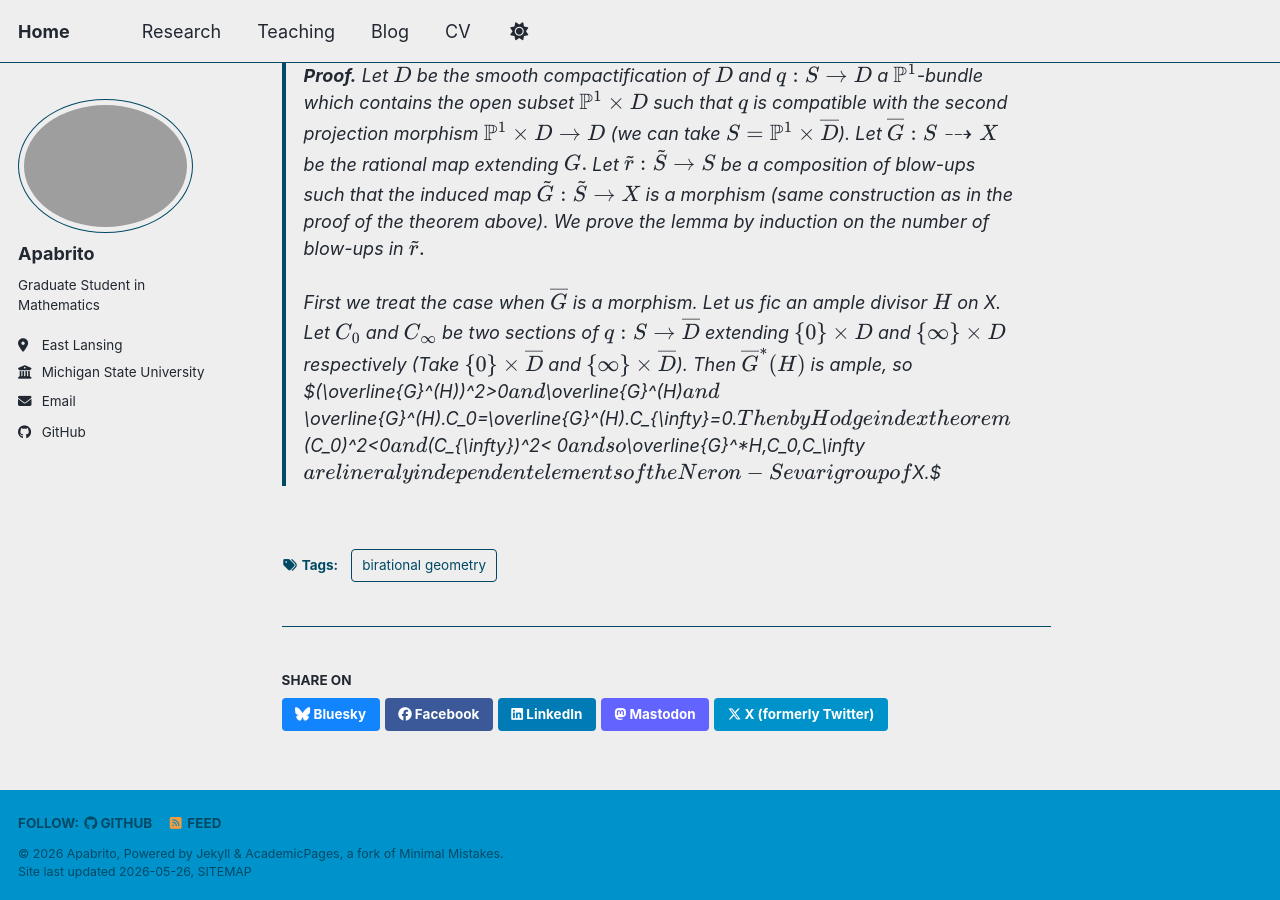
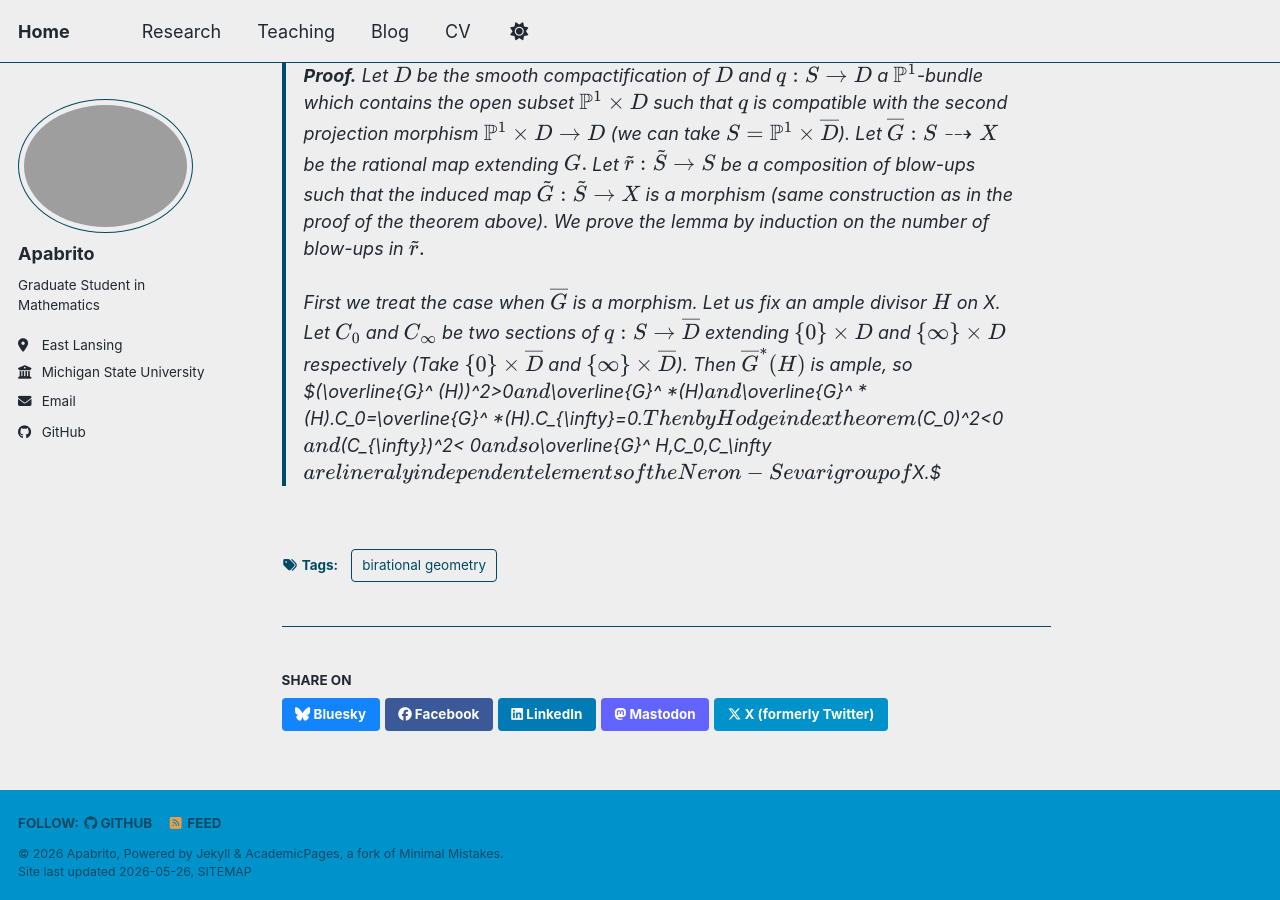
Before and after one commit to apabrito1/apabrito1.github.io, a Jekyll site: the page built from _posts/2012-08-14-blog-post-1.md, in a window 1280 px wide and 900 px high, scrolled down 4030 px. Built offline with Jekyll 4.4.1, drawn with Linux system fonts in a browser that asks for light colours; a script bundle is joined from its source files by our own code; library files that are not in the unit come from our copies.

Commit message:
Update 2012-08-14-blog-post-1.md

```diff
--- a/_posts/2012-08-14-blog-post-1.md
+++ b/_posts/2012-08-14-blog-post-1.md
@@ -62,4 +62,4 @@ Now let us come to the first bend-and-break theorem, which roughly says that if
 >**Proof.**
 >Let $\overline{D}$ be the smooth compactification of $D$ and $q:S\to \overline{D}$ a $\mathbb{P}^1$-bundle which contains the open subset $\mathbb{P}^1\times D$ such that $q$ is compatible with the second projection morphism $\mathbb{P}^1\times D\to D$ (we can take $S=\mathbb{P}^1\times \overline{D}$). Let $\overline{G}:S\dashrightarrow X$ be the rational map extending $G.$ Let $\tilde{r}:\tilde{S}\to S$ be a composition of blow-ups such that the induced map $\tilde{G}:\tilde{S}\to X$ is a morphism (same construction as in the proof of the theorem above). We prove the lemma by induction on the number of blow-ups in $\tilde{r}.$
 >
->First we treat the case when $\overline{G}$ is a morphism. Let us fic an ample divisor $H$ on X. Let $C_0$ and $C_\infty$ be two sections of $q:S\to \overline{D}$ extending $\lbrace 0\rbrace \times D$ and $\lbrace \infty \rbrace \times D$ respectively (Take $\lbrace 0\rbrace \times \overline{D}$ and $\lbrace \infty\rbrace \times \overline{D}$). Then $\overline{G}^ * (H)$ is ample, so $(\overline{G}^*(H))^2>0$ and $\overline{G}^*(H)$ and $\overline{G}^*(H).C_0=\overline{G}^*(H).C_{\infty}=0.$ Then by Hodge index theorem $(C_0)^2<0$ and $(C_{\infty})^2< 0$ and so $\overline{G}^*H,C_0,C_\infty$ are lineraly independent elements of the Neron-Sevari group of $X.$
+>First we treat the case when $\overline{G}$ is a morphism. Let us fix an ample divisor $H$ on X. Let $C_0$ and $C_\infty$ be two sections of $q:S\to \overline{D}$ extending $\lbrace 0\rbrace \times D$ and $\lbrace \infty \rbrace \times D$ respectively (Take $\lbrace 0\rbrace \times \overline{D}$ and $\lbrace \infty\rbrace \times \overline{D}$). Then $\overline{G}^ * (H)$ is ample, so $(\overline{G}^ *(H))^2>0$ and $\overline{G}^ *(H)$ and $\overline{G}^ *(H).C_0=\overline{G}^ *(H).C_{\infty}=0.$ Then by Hodge index theorem $(C_0)^2<0$ and $(C_{\infty})^2< 0$ and so $\overline{G}^* H,C_0,C_\infty$ are lineraly independent elements of the Neron-Sevari group of $X.$
```
